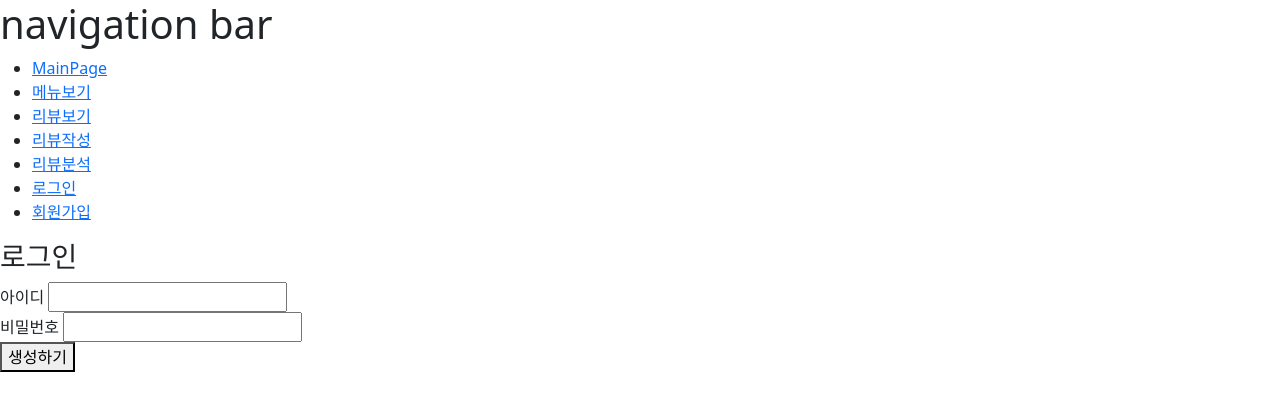
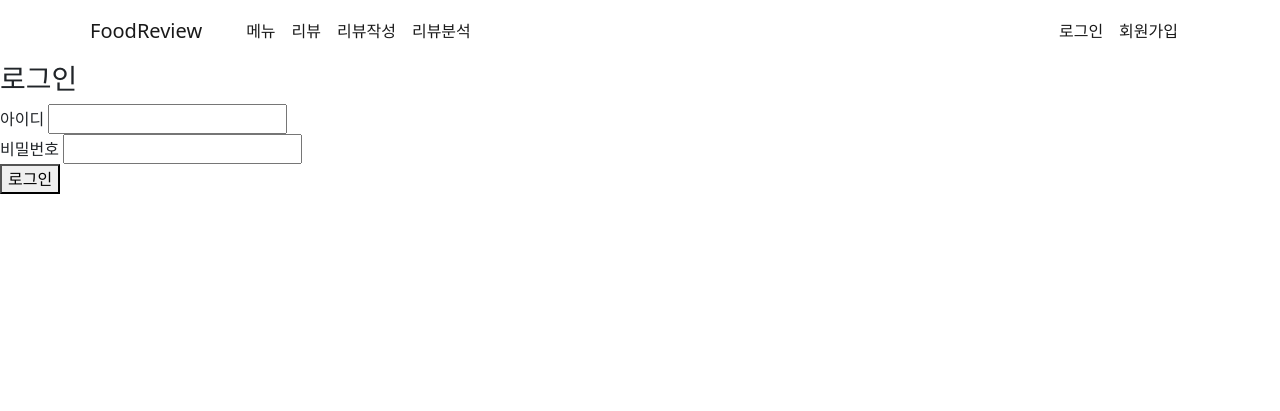
Before and after one commit to yhkim-4504/food_review_main, a Django app: page /common/login/ in a window 1280 px wide. Shown: the top 411 px of the page. Run offline with Django 4.2, Linux system fonts and the light colour scheme; some libraries are stand-ins or nearby versions.

Commit message:
navbar 수정

```diff
--- a/templates/common/login.html
+++ b/templates/common/login.html
@@ -30,6 +30,6 @@
         <label>비밀번호</label>
         <input type="password" name="password" id="password" value="{{ form.password.value|default_if_none:'' }}">
     </div>
-    <button type="submit">생성하기</button>
+    <button type="submit">로그인</button>
 </form>
 {% endblock %}
--- a/templates/navbar.html
+++ b/templates/navbar.html
@@ -1,14 +1,22 @@
-<h1>navigation bar</h1>
-<ul>
-    <li><a href="{% url 'main:main' %}">MainPage</a></li>
-    <li><a href="{% url 'main:menu' %}">메뉴보기</a></li>
-    <li><a href="{% url 'main:review_display' %}">리뷰보기</a></li>
-    <li><a href="{% url 'main:review_create' %}">리뷰작성</a></li>
-    <li><a href="{% url 'analysis:review_analysis' %}">리뷰분석</a></li>
-    {% if user.is_authenticated %}
-    <li><a href="{% url 'common:logout' %}">로그아웃</a></li>
-    {% else %}
-    <li><a href="{% url 'common:login' %}">로그인</a></li>
-    <li><a href="{% url 'common:signup' %}">회원가입</a></li>
-    {% endif %}
-</ul>
+<div class="container">
+  <nav class="navbar navbar-expand">
+      <a class="navbar-brand p-2" href="{% url 'main:main' %}">FoodReview</a>
+      <div class="container-fluid">
+          <ul class="navbar-nav me-auto">
+              <li class="nav-item"><a class="nav-link active" href="{% url 'main:menu' %}">메뉴</a></li>
+              <li class="nav-item"><a class="nav-link active" href="{% url 'main:review_display' %}">리뷰</a></li>
+              <li class="nav-item"><a class="nav-link active" href="{% url 'main:review_create' %}">리뷰작성</a></li>
+              <li class="nav-item"><a class="nav-link active" href="{% url 'analysis:review_analysis' %}">리뷰분석</a></li>
+          </ul>
+          <ul class="navbar-nav">
+            {% if user.is_authenticated %}
+            <li class="nav-item"><span class="nav-link active">{{ user.username }}님 환영합니다.</span></li>
+            <li class="nav-item"><a class="nav-link active" href="{% url 'common:logout' %}">로그아웃</a></li>
+            {% else %}
+            <li class="nav-item"><a class="nav-link active" href="{% url 'common:login' %}">로그인</a></li>
+            <li class="nav-item"><a class="nav-link active" href="{% url 'common:signup' %}">회원가입</a></li>
+            {% endif %}
+          </ul>
+      </div>
+  </nav>
+</div>
```
